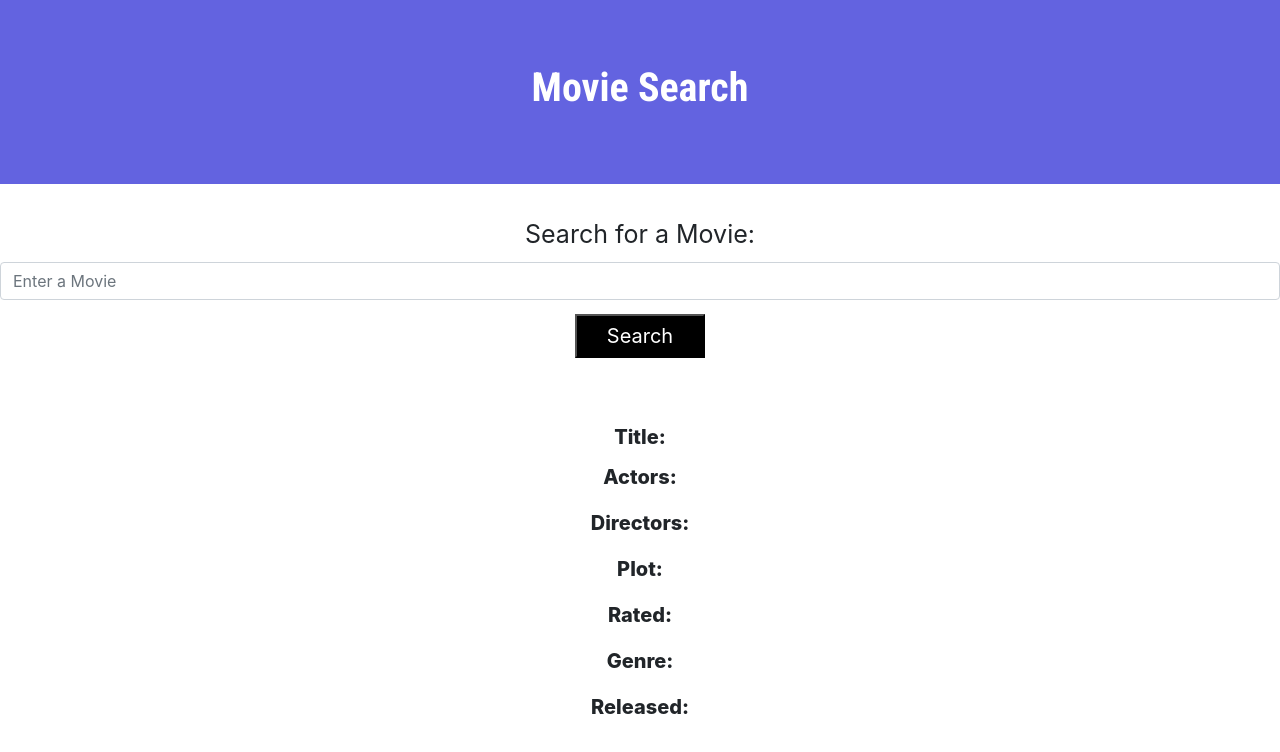
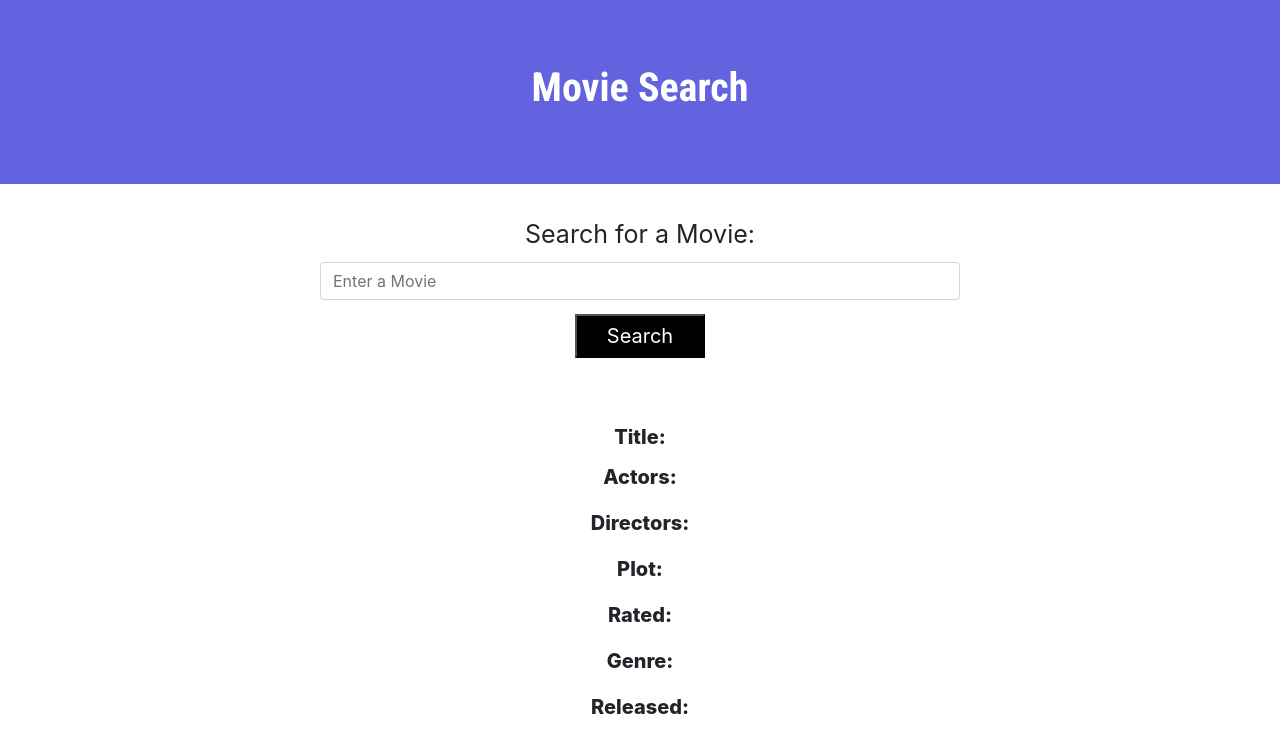
Before and after one commit to Anthony-G89/Movie-Search-App, a React (Create React App) app: page / in a window 1280 px wide. Shown: the top 752 px of the page. Built offline with nearby package versions, Linux system fonts and the light colour scheme.

Commit message:
centered input bar

```diff
--- a/src/components/SearchForm/index.js
+++ b/src/components/SearchForm/index.js
@@ -13,7 +13,7 @@ function SearchForm(props) {
                 name="search"
                 type="text"
                 placeholder="Enter a Movie"
-                className="form-control"
+                className="form-control userInput"
                  />
 
                  <button className="movieBtn" onClick={props.handleSubmitForm}>Search</button>
--- a/src/components/SearchForm/style.css
+++ b/src/components/SearchForm/style.css
@@ -2,6 +2,12 @@
    display: flex;
    justify-content: center;
    font-size: 25px;
+}
+
+.userInput {
+    width: 50%;
+    margin-left: auto;
+    margin-right: auto;
 }
 
 .movieBtn {
```
